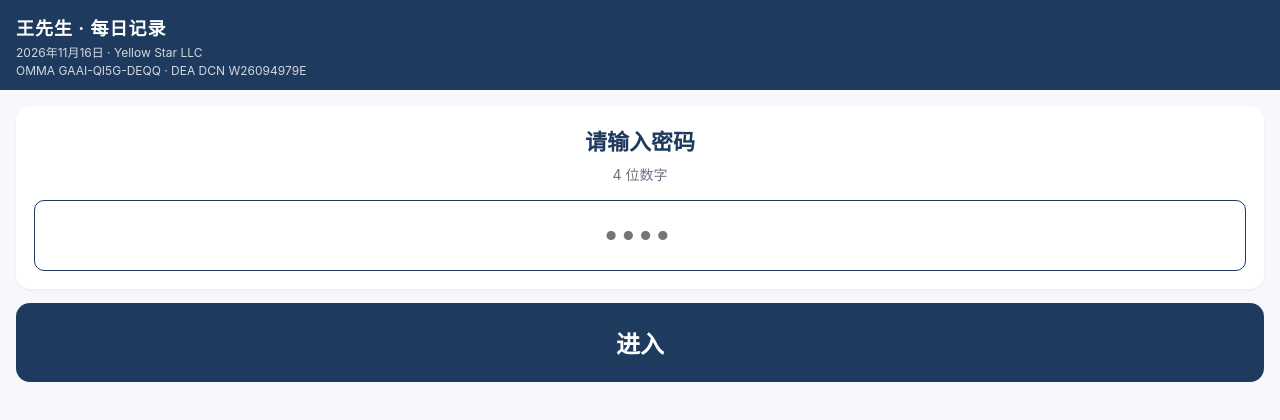
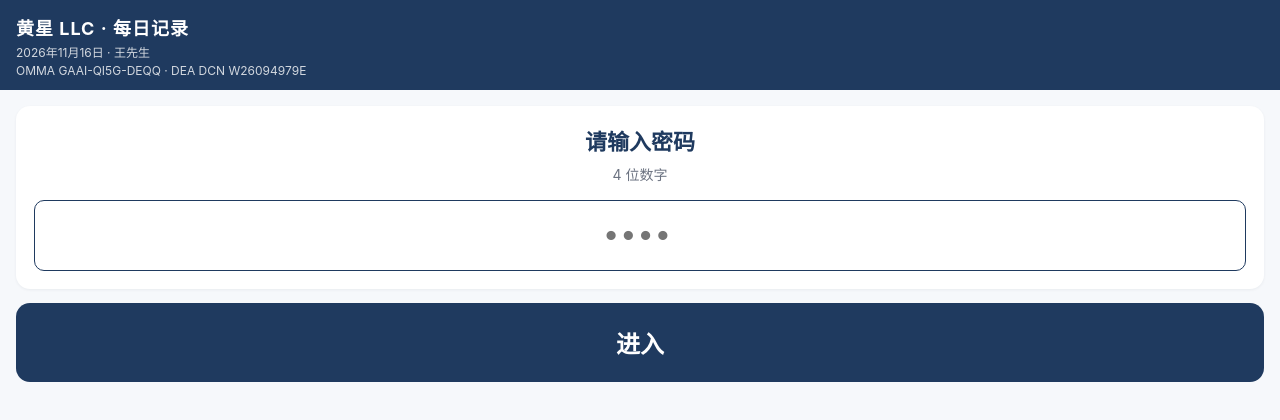
Before and after one commit to owneryellowstarok/wang, a plain HTML site: page index.html in a window 1280 px wide. Drawn offline with nearby package versions, Linux system fonts and the light colour scheme.

Commit message:
Add files via upload

```diff
--- a/index.html
+++ b/index.html
@@ -5,8 +5,8 @@
 <meta name="viewport" content="width=device-width, initial-scale=1, maximum-scale=1, user-scalable=no" />
 <meta name="apple-mobile-web-app-capable" content="yes" />
 <meta name="apple-mobile-web-app-status-bar-style" content="black-translucent" />
-<meta name="apple-mobile-web-app-title" content="王先生记录" />
-<title>王先生 · 每日记录</title>
+<meta name="apple-mobile-web-app-title" content="黄星记录" />
+<title>黄星 LLC · 每日记录</title>
 <script src="https://cdnjs.cloudflare.com/ajax/libs/jspdf/2.5.1/jspdf.umd.min.js"></script>
 <script src="https://cdnjs.cloudflare.com/ajax/libs/jspdf-autotable/3.5.31/jspdf.plugin.autotable.min.js"></script>
 <style>
@@ -109,7 +109,7 @@
 <body>
 <div class="app">
   <header>
-    <div class="title">王先生 · 每日记录</div>
+    <div class="title">黄星 LLC · 每日记录</div>
     <div class="sub" id="headerSub">Yellow Star LLC · GAAI-QI5G-DEQQ</div>
     <div class="sub">OMMA GAAI-QI5G-DEQQ · DEA DCN W26094979E</div>
   </header>
@@ -275,7 +275,7 @@
   const grids = { flower: $("gridFlower"), veg: $("gridVeg"), prop: $("gridProp") };
 
   function fmtDateZh(iso) { const [y, m, d] = iso.split("-"); return `${y}年${+m}月${+d}日`; }
-  $("headerSub").textContent = `${fmtDateZh(state.date)} · Yellow Star LLC`;
+  $("headerSub").textContent = `${fmtDateZh(state.date)} · 王先生`;
 
   function show(name) {
     Object.values(screens).forEach(s => s.classList.remove("active"));
--- a/service-worker.js
+++ b/service-worker.js
@@ -1,7 +1,7 @@
 // Yellow Star - Mr. Wang log - offline cache
 // Bump this version any time index.html changes.
 const PREFIX = "yellowstar-wang-";
-const CACHE = PREFIX + "v4";
+const CACHE = PREFIX + "v5";
 
 const LIBS = [
   "https://cdnjs.cloudflare.com/ajax/libs/jspdf/2.5.1/jspdf.umd.min.js",
```
